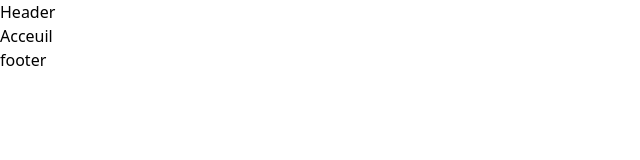
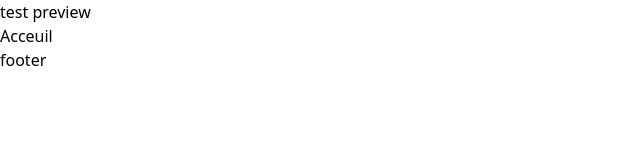
Before and after one commit to Musubi42/roulerPourAider, a Nuxt app: page / in a window 1280 px wide. Shown: the top 160 px of the page, without its empty margins (0-640 px from the left). Built offline with nearby package versions, Linux system fonts and the light colour scheme.

Commit message:
test vercel preview

```diff
--- a/components/header.vue
+++ b/components/header.vue
@@ -1,5 +1,5 @@
 <template>
-  <div>Header</div>
+  <div>test preview</div>
 </template>
 
 <script>
```
